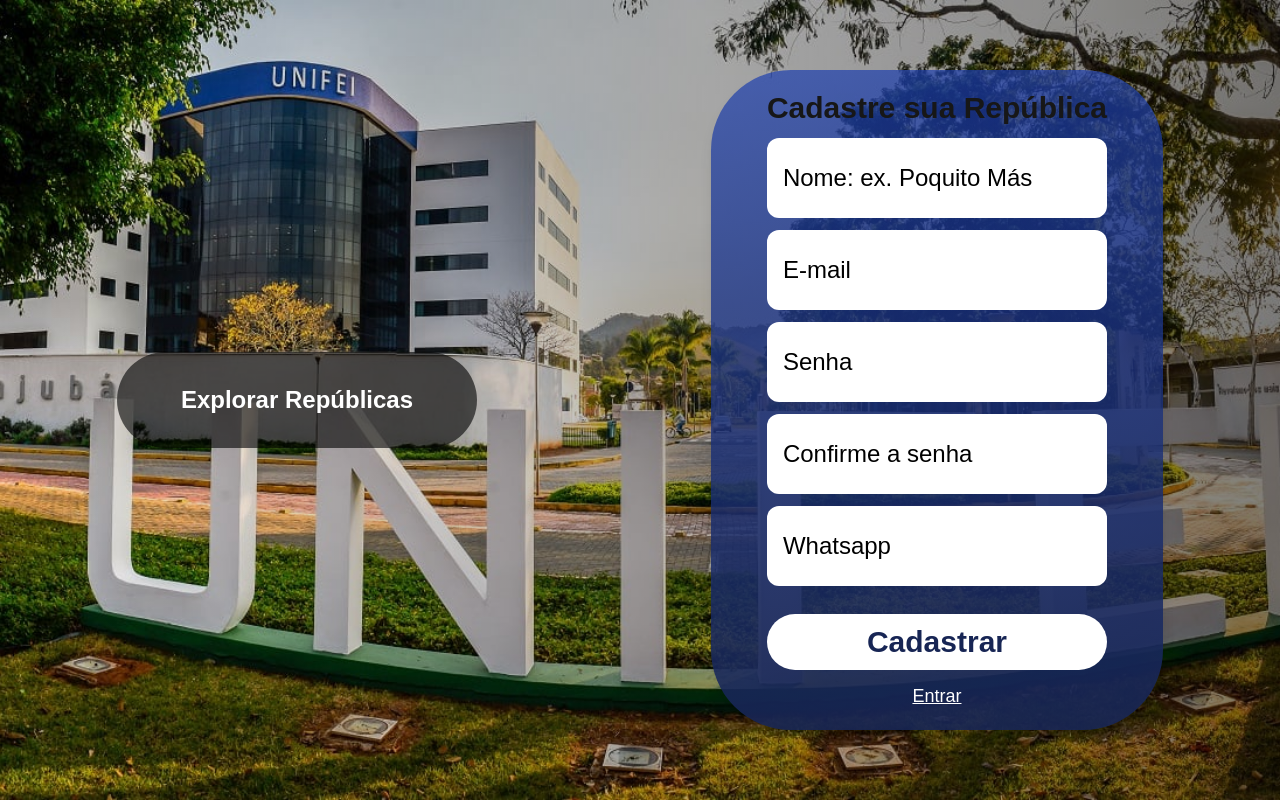
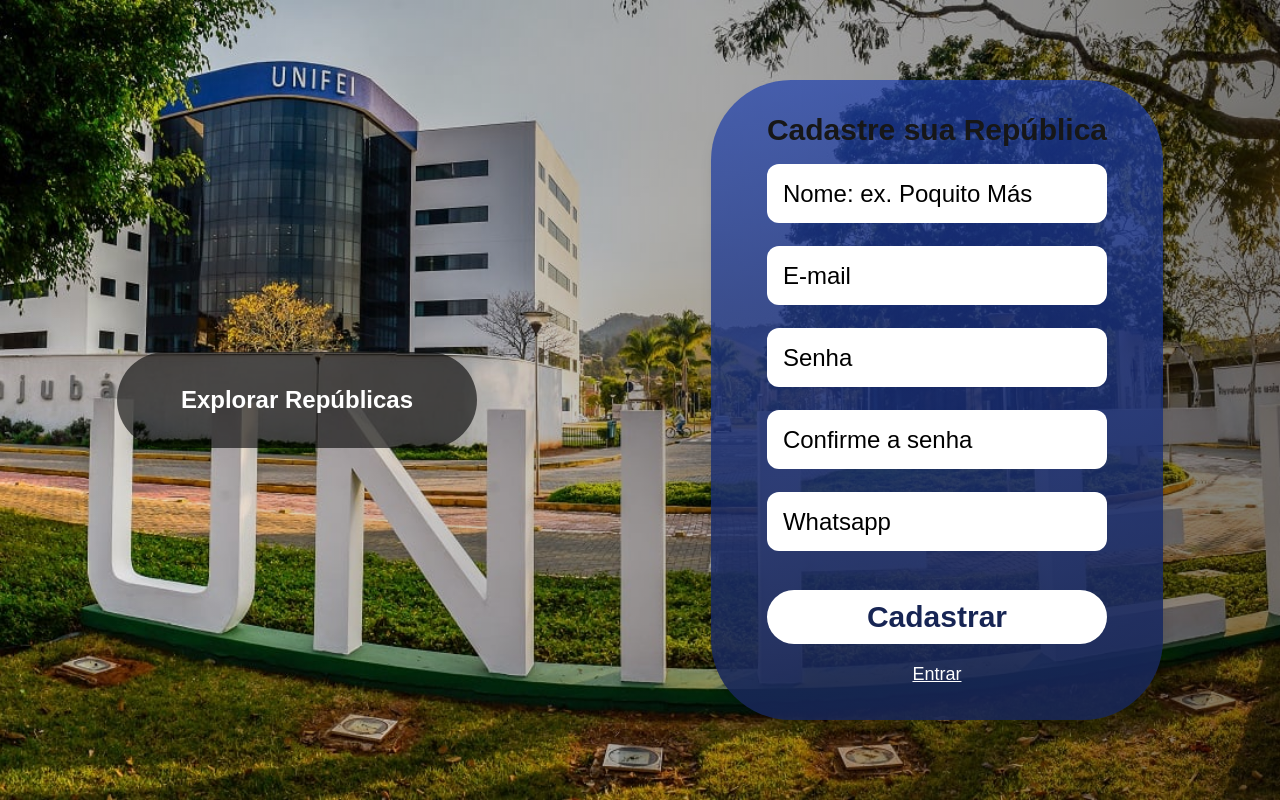
Before and after one commit to Jooaomarcelo/projeto-final-web, a Next.js app in the folder frontend/: page /signup in a window 1280 px wide. Built offline with nearby package versions, Linux system fonts and the light colour scheme.

Commit message:
Fixed horizontal responsiveness.

```diff
--- a/frontend/src/app/globals.css
+++ b/frontend/src/app/globals.css
@@ -38,15 +38,11 @@ h2 {
   }
 
   .user-form {
-    @apply flex flex-col w-auto max-h-screen h-auto gap-4 py-16 px-14 bg-gradient-to-b from-blue-800/70 to-blue-950/90 shadow-lg rounded-[80px];
-  }
-
-  .form-height {
-    @apply h-sm:gap-2 h-sm:py-10 h-md:gap-3 h-md:py-5;
+    @apply flex flex-col justify-evenly w-auto gap-4 py-[2rem] px-14 overflow-y-auto bg-gradient-to-b from-blue-800/70 to-blue-950/90 shadow-lg rounded-[80px];
   }
 
   .input-user-form {
-    @apply min-h-10 h-20 rounded-xl text-black text-2xl placeholder-black pl-4 w-full;
+    @apply min-h-10 h-[90%] rounded-xl text-black text-2xl placeholder-black pl-4 w-full;
   }
 
   .a-user-form {
--- a/frontend/src/components/FormLogin.jsx
+++ b/frontend/src/components/FormLogin.jsx
@@ -24,8 +24,8 @@ export default function FormLogin() {
   };
 
   return (
-    <form onSubmit={handleSubmit} className="user-form">
-      <div>
+    <form onSubmit={handleSubmit} className="user-form h-[50%]">
+      <div className="h-[20%] min-h-12">
         <input
           type="email"
           placeholder="E-mail"
@@ -36,7 +36,7 @@ export default function FormLogin() {
         />
         {errors && <p className="text-red-500">{errors.email}</p>}
       </div>
-      <div>
+      <div className="h-[20%] min-h-12">
         <input
           type="password"
           placeholder="Senha"
--- a/frontend/src/components/FormSignUp.jsx
+++ b/frontend/src/components/FormSignUp.jsx
@@ -22,28 +22,28 @@ export default function FormLogin(){
             //Contact server with axios.
         }
     }
-
+    //h-sm:h-10
     return (
-        <form onSubmit={handleSubmit} className="user-form form-height">
+        <form onSubmit={handleSubmit} className="user-form h-[80%]">
             <h1 className="font-bold text-3xl text-center">Cadastre sua República</h1>
-            <div>
-                <input type="text" placeholder="Nome: ex. Poquito Más" name="name" className="input-user-form h-sm:h-10" value={userInputs.name} onChange={handleChange}/>
+            <div className="h-[12%] min-h-12">
+                <input type="text" placeholder="Nome: ex. Poquito Más" name="name" className="input-user-form " value={userInputs.name} onChange={handleChange}/>
                 {errors && <p className="text-red-500">{errors.name}</p>}
             </div>
-            <div>
-                <input type="email" placeholder="E-mail" name="email" className="input-user-form h-sm:h-10" value={userInputs.email} onChange={handleChange}/>
+            <div className="h-[12%] min-h-12">
+                <input type="email" placeholder="E-mail" name="email" className="input-user-form " value={userInputs.email} onChange={handleChange}/>
                 {errors && <p className="text-red-500">{errors.email}</p>}
             </div>
-            <div>
-                <input type="password" placeholder="Senha" name="password" className="input-user-form h-sm:h-10" value={userInputs.password} onChange={handleChange}/>
+            <div className="h-[12%] min-h-12">
+                <input type="password" placeholder="Senha" name="password" className="input-user-form " value={userInputs.password} onChange={handleChange}/>
                 {errors && <p className="text-red-500">{errors.password}</p>}
             </div>
-            <div>
-                <input type="password" placeholder="Confirme a senha" name="password2" className="input-user-form h-sm:h-10" value={userInputs.password2} onChange={handleChange}/>
+            <div className="h-[12%] min-h-12">
+                <input type="password" placeholder="Confirme a senha" name="password2" className="input-user-form " value={userInputs.password2} onChange={handleChange}/>
                 {errors && <p className="text-red-500">{errors.password2}</p>}
             </div>
-            <div>
-                <input type="number" placeholder="Whatsapp" name="number" className="input-user-form h-sm:h-10" value={userInputs.number ?? ""} onChange={handleChange}/>
+            <div className="h-[12%] min-h-12">
+                <input type="number" placeholder="Whatsapp" name="number" className="input-user-form " value={userInputs.number ?? ""} onChange={handleChange}/>
                 {errors && <p className="text-red-500">{errors.number}</p>}
             </div>
             <button className="text-blue-950 text-3xl font-bold bg-white h-14 py-2 mt-4 rounded-full">Cadastrar</button>
```
